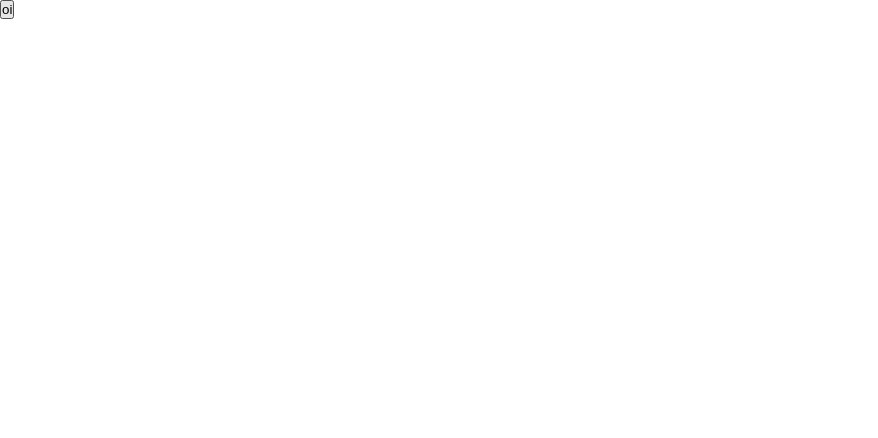
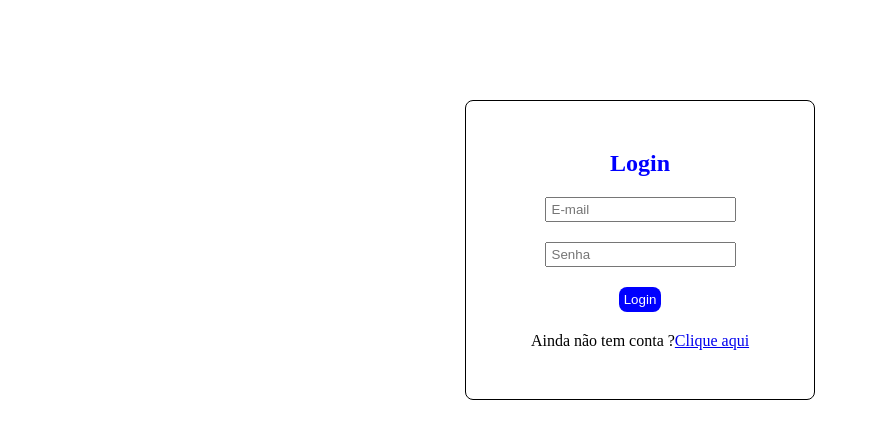
Before and after one commit to arthurDamiani/idea-web, a Next.js app: page /login in a window 1280 px wide. Shown: the top 438 px of the page, without its empty margins (0-878 px from the left). Built offline with nearby package versions, Linux system fonts and the light colour scheme.

Commit message:
feat: login components

```diff
--- a/pages/login.tsx
+++ b/pages/login.tsx
@@ -1,13 +1,5 @@
-import styled from 'styled-components'
-import { t } from 'i18next'
-
-const Title = styled.h1`
-  color: ${(p) => p.theme.primary};
-  font-size: 50px;
-`
+import LoginBox from '@components/LoginBox'
 
 export default function Login() {
-  return (
-    <button onClick={() => sessionStorage.setItem('token',  'oi')}>oi</button>
-  )
+  return <LoginBox />
 }
--- /dev/null
+++ b/src/components/LoginBox/index.tsx
@@ -0,0 +1,62 @@
+import styled from 'styled-components'
+import { t } from 'i18next'
+
+const Container = styled.div`
+  width: 350px;
+  height: 300px;
+  display: flex;
+  gap: 20px;
+  flex-direction: column;
+  justify-content: center;
+  align-items: center;
+  border: 1px solid ${({ theme }) => theme.secondary};
+  border-radius: 8px;
+  margin: calc(50vh - 300px) auto;
+`
+
+const LoginForm = styled.form`
+  display: flex;
+  gap: 20px;
+  flex-direction: column;
+  justify-content: center;
+  align-items: center;
+`
+
+const Title = styled.h2`
+  color: ${({ theme }) => theme.primary};
+`
+
+const Input = styled.input`
+  height: 25px;
+  padding: 5px;
+`
+
+const Button = styled.button`
+  background-color: ${({ theme }) => theme.primary};
+  color: ${({ theme }) => theme.text};
+  padding: 5px;
+  border-radius: 8px;
+`
+
+const LoginBox = () => {
+  return (
+    <Container>
+      <Title>{t('login.title')}</Title>
+      <LoginForm onSubmit={() => alert('oi')}>
+        <Input
+          placeholder={t('login.email')}
+          type='email'
+          required
+        />
+        <Input
+          placeholder={t('login.password')}
+          required
+        />
+        <Button type='submit'>{t('login.title')}</Button>
+      </LoginForm>
+      <p>{t('login.notRegistered')}<a href='/'>{t('login.signup')}</a></p>
+    </Container>
+  )
+}
+
+export default LoginBox
--- a/src/locale/pt-BR.json
+++ b/src/locale/pt-BR.json
@@ -4,5 +4,12 @@
   "example": {
     "test1": "teste 1",
     "test2": "teste 2"
+  },
+  "login": {
+    "title": "Login",
+    "email": "E-mail",
+    "password": "Senha",
+    "notRegistered": "Ainda não tem conta ?",
+    "signup": "Clique aqui"
   }
 }
--- a/src/styles/globalStyles.ts
+++ b/src/styles/globalStyles.ts
@@ -6,4 +6,9 @@ export default createGlobalStyle`
     padding: 0;
     box-sizing: border-box;
   }
+
+  button, a {
+    border: none;
+    cursor: pointer;
+  }
 `
--- a/src/styles/theme.ts
+++ b/src/styles/theme.ts
@@ -1,4 +1,5 @@
 export const theme = {
-  primary: '#00ff00',
-  secondary: '#000'
+  primary: '#00f',
+  secondary: '#000',
+  text: '#fff'
 }
```
